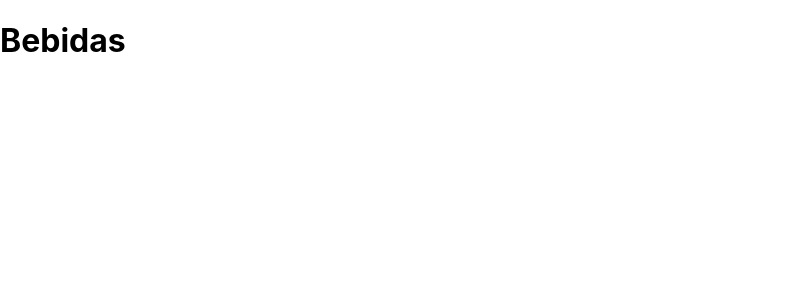
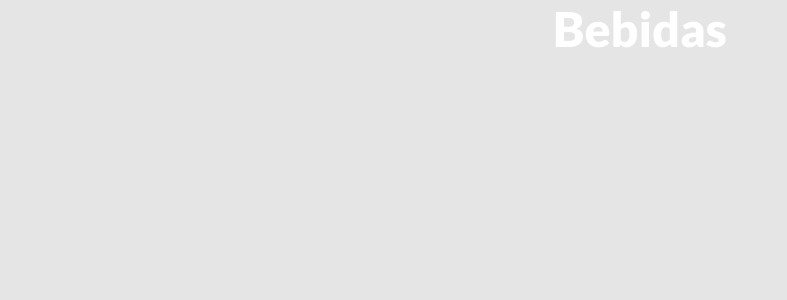
Before and after one commit to call0fcode/Buscador-de-Bebidas-React, a React (Vite) app: page / in a window 1280 px wide. Shown: the top 300 px of the page, without its empty margins (0-787 px from the left). Built offline with nearby package versions, Linux system fonts and the light colour scheme.

Commit message:
Add styling files

```diff
--- a/index.html
+++ b/index.html
@@ -5,6 +5,17 @@
     <link rel="icon" type="image/svg+xml" href="/src/favicon.svg" />
     <meta name="viewport" content="width=device-width, initial-scale=1.0" />
     <title>Buscador de Bebidas</title>
+    <link
+      rel="stylesheet"
+      href="https://cdnjs.cloudflare.com/ajax/libs/bootswatch/5.1.3/zephyr/bootstrap.min.css"
+      integrity="sha512-gmJFuKTEQw6aHC2cWdrmdEHYw/M/8+bfsKmsJCcQ5hoI7WoOtkQ9hs7P0fqpBGRHHqBBJMibeCfhmk8So5qYUw=="
+      crossorigin="anonymous"
+      referrerpolicy="no-referrer"
+    />
+    <link
+      href="https://fonts.googleapis.com/css?family=Lato:400,900"
+      rel="stylesheet"
+    />
   </head>
   <body>
     <div id="root"></div>
--- a/src/index.css
+++ b/src/index.css
@@ -1,13 +1,21 @@
+html {
+  height: 100%;
+}
 body {
   margin: 0;
-  font-family: -apple-system, BlinkMacSystemFont, 'Segoe UI', 'Roboto', 'Oxygen',
-    'Ubuntu', 'Cantarell', 'Fira Sans', 'Droid Sans', 'Helvetica Neue',
-    sans-serif;
-  -webkit-font-smoothing: antialiased;
-  -moz-osx-font-smoothing: grayscale;
+  padding: 0;
+  font-family: "Lato", sans-serif;
+  background-color: #e5e5e5;
+  min-height: 100%;
 }
-
-code {
-  font-family: source-code-pro, Menlo, Monaco, Consolas, 'Courier New',
-    monospace;
+header {
+  background-color: #ec3a49;
+  color: white;
+  padding: 5rem 0;
 }
+h1 {
+  color: white;
+  font-weight: 900;
+  text-align: center;
+  font-size: 3rem;
+}
```
